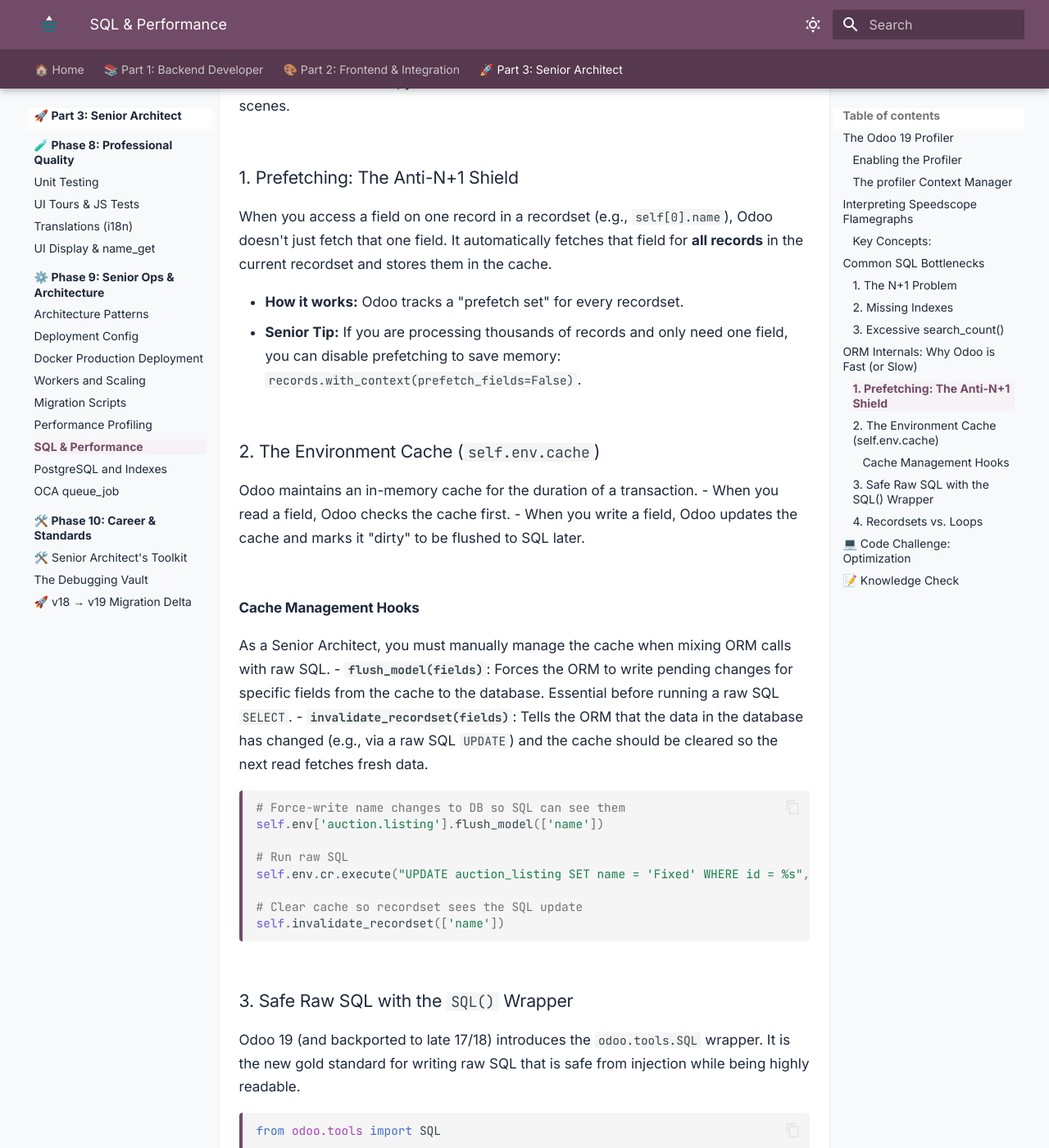
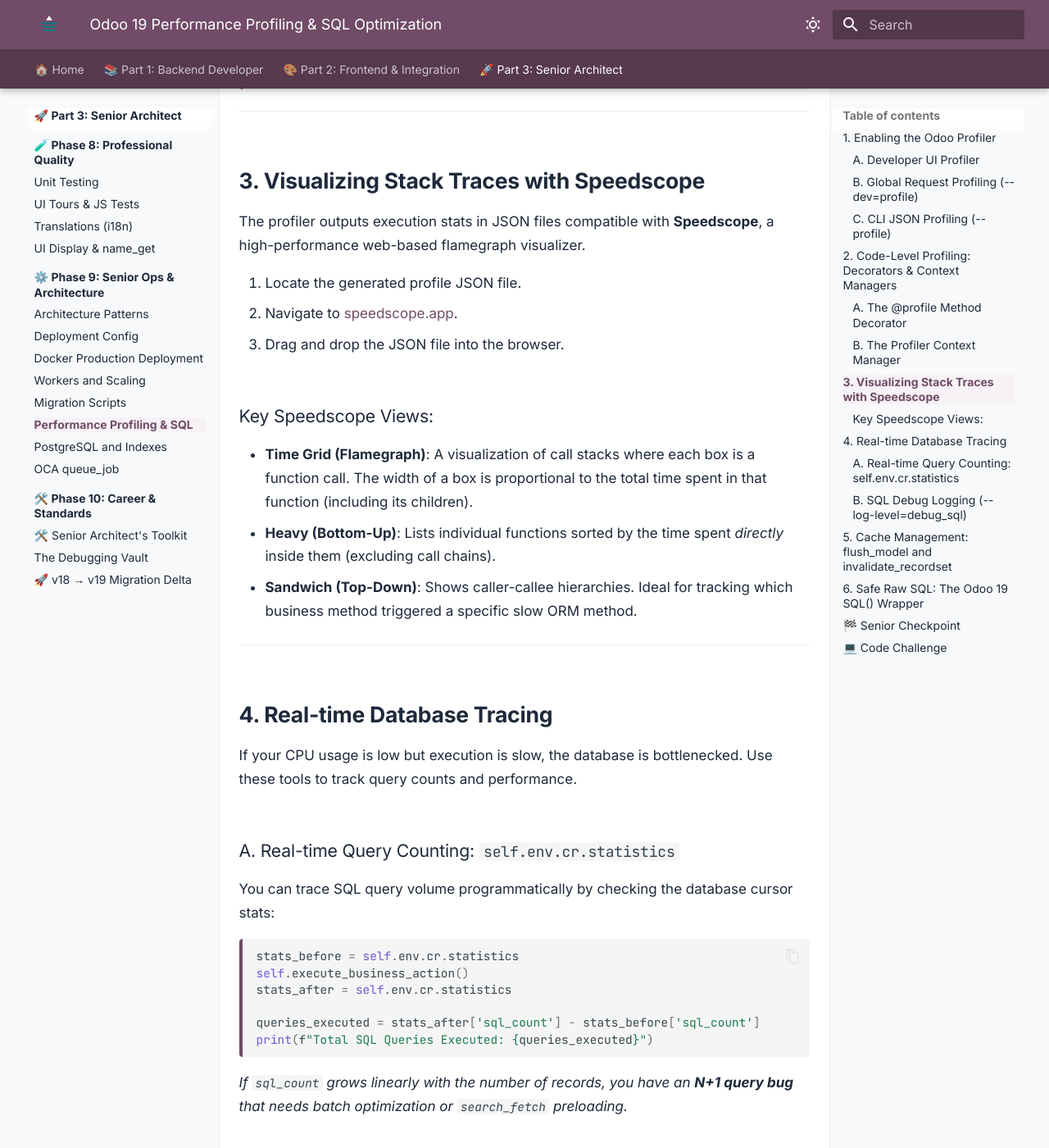
Before and after one commit to Kashyap-001/odoo19-docs, an MkDocs documentation site: the page built from docs/advanced/performance_profiling.md, in a window 1280 px wide and 1400 px high, scrolled down 2442 px. Shown: the whole window at 82% size. Built offline with MkDocs 1.6.1 and Material for MkDocs 9.7.7, drawn with Linux system fonts in a browser that asks for light colours; some of the changed text lies outside the part shown.

Commit message:
docs: reorganize navigation sequence to establish logical beginner-to-senior flow and unify performance profiling lessons

````diff
--- a/docs/advanced/performance_profiling.md
+++ b/docs/advanced/performance_profiling.md
@@ -1,186 +1,190 @@
+---
+title: Odoo 19 Performance Profiling & SQL Optimization
+description: Learn how to profile Odoo 19 applications using --dev=profile, the UI Profiler, speedscope flamegraphs, raw SQL wrappers, and cache management.
+---
+
 # Performance Profiling & SQL Optimization
 
-Master the art of identifying bottlenecks and squeezing every millisecond of performance out of Odoo 19.
+At scale, database query execution, memory inflation, and CPU blockages are the primary bottlenecks in any Odoo installation. A single slow request can lock worker threads and trigger a cascade of timeouts for all concurrent users.
+
+As a Senior Architect, you must know how to trace performance issues using Odoo's built-in Profiler, visualize stack traces with Speedscope, execute raw SQL safely, and manually orchestrate the Environment cache.
 
 ---
 
-## The Odoo 19 Profiler
+## 1. Enabling the Odoo Profiler
 
-Odoo 19 comes with a built-in profiler that provides deep insights into the execution time of your methods and the SQL queries they trigger.
+Odoo 19 offers multiple entry points to profile code execution, ranging from developer-mode UI toggles to command-line startup parameters.
 
-### Enabling the Profiler
-To enable the profiler in the web interface:
+### A. Developer UI Profiler
+To profile standard web requests directly from your browser:
 1. Activate **Developer Mode**.
-2. Click on the "bug" icon in the top right.
-3. Select **Enable Profiling**.
+2. Click the "bug" icon in the top right header.
+3. Select **Enable Profiling**. A speedometer icon will appear in the top-bar.
+4. Run your target business operations.
+5. Click the speedometer icon again, select **Disable Profiling**, and download the generated execution stats file.
 
-Alternatively, you can enable it for a specific request by adding `?profile=1` to the URL.
+*Pro-tip: You can append `?profile=1` to any Odoo URL hash to force profiling for that specific HTTP controller execution.*
 
-### The `profiler` Context Manager
-For surgical precision in your backend code, use the `profiler` context manager:
+### B. Global Request Profiling (`--dev=profile`)
+Start Odoo with the `--dev=profile` flag to profile every incoming HTTP request automatically:
+```bash
+python odoo-bin -c odoo.conf -d my_database --dev=profile
+```
+*   **Behavior**: When active, Odoo saves execution statistics files inside the Odoo data directory (typically `~/.local/share/Odoo/speedscope/`).
+*   **UI Integration**: It also displays the speedometer control in the developer top-bar.
 
+### C. CLI JSON Profiling (`--profile`)
+To profile the entire lifecycle of an Odoo session (including server boot, registry loading, and cron executions), launch Odoo with the `--profile` option:
+```bash
+python odoo-bin --profile -c odoo.conf -d my_database
+```
+This writes speedscope JSON files to the filesystem upon server termination.
+
+---
+
+## 2. Code-Level Profiling: Decorators & Context Managers
+
+For surgical precision in your custom backend code, you can profile specific methods or isolated execution blocks.
+
+### A. The `@profile` Method Decorator
+Decorate any model method to profile its execution every time it is invoked by the ORM:
+```python
+from odoo.tools.profiler import profile
+
+class AuctionListing(models.Model):
+    _inherit = 'auction.listing'
+
+    @profile
+    def action_calculate_winners(self):
+        # Complex calculation logic here
+        pass
+```
+
+### B. The `Profiler` Context Manager
+Instead of profiling an entire method (which may include standard reads and preparation), use the `Profiler` context manager to analyze an isolated block of code:
 ```python
 from odoo.tools.profiler import Profiler
 
-def my_heavy_method(self):
+def process_data(self):
+    # Standard setup
+    self._validate_records()
+
+    # Profile only the heavy database transaction block
     with Profiler():
-        # Your code here
-        result = self._process_data()
-    return result
+        self._execute_heavy_calculations()
 ```
 
 ---
 
-## Interpreting Speedscope Flamegraphs
+## 3. Visualizing Stack Traces with Speedscope
 
-Odoo's profiler generates results that can be exported to **Speedscope**, a high-performance web-based flamegraph visualizer.
+The profiler outputs execution stats in JSON files compatible with **Speedscope**, a high-performance web-based flamegraph visualizer.
 
-### Key Concepts:
-*   **Flamegraph:** A visualization of stack traces where each box represents a function. The width of the box represents the total time spent in that function (including its children).
-*   **Heavy (Bottom Up):** Identifies which functions are consuming the most time directly.
-*   **Sandwich (Top Down):** Shows the caller and callee relationship.
+1. Locate the generated profile JSON file.
+2. Navigate to [speedscope.app](https://www.speedscope.app/).
+3. Drag and drop the JSON file into the browser.
 
-!!! tip "Senior Insight"
-    Look for "wide" boxes that don't have many children—these are your "leaf" functions doing actual work and are often the best candidates for optimization.
+### Key Speedscope Views:
+*   **Time Grid (Flamegraph)**: A visualization of call stacks where each box is a function call. The width of a box is proportional to the total time spent in that function (including its children).
+*   **Heavy (Bottom-Up)**: Lists individual functions sorted by the time spent *directly* inside them (excluding call chains).
+*   **Sandwich (Top-Down)**: Shows caller-callee hierarchies. Ideal for tracking which business method triggered a specific slow ORM method.
 
 ---
 
-## Common SQL Bottlenecks
+## 4. Real-time Database Tracing
 
-Even with Odoo's powerful ORM, inefficient SQL patterns can cripple performance.
+If your CPU usage is low but execution is slow, the database is bottlenecked. Use these tools to track query counts and performance.
 
-### 1. The N+1 Problem
-Occurs when you loop over a recordset and access a relational field that hasn't been prefetched.
-*   **Symptom:** Hundreds of similar SELECT queries.
-*   **Fix:** Use `prefetch_fields` or ensure you are processing recordsets in batch.
+### A. Real-time Query Counting: `self.env.cr.statistics`
+You can trace SQL query volume programmatically by checking the database cursor stats:
+```python
+stats_before = self.env.cr.statistics
+self.execute_business_action()
+stats_after = self.env.cr.statistics
 
-### 2. Missing Indexes
-*   **Symptom:** Sequential scans on large tables.
-*   **Fix:** Add `index=True` to fields used frequently in search domains or as join keys.
+queries_executed = stats_after['sql_count'] - stats_before['sql_count']
+print(f"Total SQL Queries Executed: {queries_executed}")
+```
+*If `sql_count` grows linearly with the number of records, you have an **N+1 query bug** that needs batch optimization or `search_fetch` preloading.*
 
-### 3. Excessive `search_count()`
-*   **Symptom:** Unnecessary overhead just to check for existence.
-*   **Fix:** Use `search(limit=1)` if you only need to know if at least one record exists.
+### B. SQL Debug Logging (`--log-level=debug_sql`)
+Start the Odoo server with SQL logging active to inspect every query in the terminal log stream:
+```bash
+python odoo-bin -c odoo.conf -d my_database --log-level=debug_sql
+```
 
 ---
 
-## ORM Internals: Why Odoo is Fast (or Slow)
+## 5. Cache Management: `flush_model` and `invalidate_recordset`
 
-To be a Senior Architect, you must understand how the ORM handles data behind the scenes.
+Odoo maintains an in-memory cache for the duration of a database transaction (`self.env.cache`).
+*   **Read**: Reads the cache first before querying Postgres.
+*   **Write**: Updates the cache and marks the records "dirty" to be flushed to PostgreSQL later.
 
-### 1. Prefetching: The Anti-N+1 Shield
-When you access a field on one record in a recordset (e.g., `self[0].name`), Odoo doesn't just fetch that one field. It automatically fetches that field for **all records** in the current recordset and stores them in the cache.
-
-- **How it works:** Odoo tracks a "prefetch set" for every recordset.
-- **Senior Tip:** If you are processing thousands of records and only need one field, you can disable prefetching to save memory: `records.with_context(prefetch_fields=False)`.
-
-### 2. The Environment Cache (`self.env.cache`)
-Odoo maintains an in-memory cache for the duration of a transaction.
-- When you read a field, Odoo checks the cache first.
-- When you write a field, Odoo updates the cache and marks it "dirty" to be flushed to SQL later.
-
-#### Cache Management Hooks
-As a Senior Architect, you must manually manage the cache when mixing ORM calls with raw SQL.
-- **`flush_model(fields)`**: Forces the ORM to write pending changes for specific fields from the cache to the database. Essential before running a raw SQL `SELECT`.
-- **`invalidate_recordset(fields)`**: Tells the ORM that the data in the database has changed (e.g., via a raw SQL `UPDATE`) and the cache should be cleared so the next read fetches fresh data.
+When running raw SQL commands alongside ORM calls, Odoo's cache does not automatically sync. You must manage it manually using cache hooks.
 
 ```python
-# Force-write name changes to DB so SQL can see them
-self.env['auction.listing'].flush_model(['name'])
+# 1. Force the ORM to write pending cache changes to Postgres before running SQL
+self.env['auction.listing'].flush_model(['name', 'price'])
 
-# Run raw SQL
-self.env.cr.execute("UPDATE auction_listing SET name = 'Fixed' WHERE id = %s", [self.id])
+# 2. Run raw SQL command directly on the database
+self.env.cr.execute(
+    "UPDATE auction_listing SET price = price + 100 WHERE id = %s",
+    [self.id]
+)
 
-# Clear cache so recordset sees the SQL update
-self.invalidate_recordset(['name'])
+# 3. Invalidate the cache to force the next ORM read to query the database
+self.invalidate_recordset(['price'])
 ```
 
-### 3. Safe Raw SQL with the `SQL()` Wrapper
-Odoo 19 (and backported to late 17/18) introduces the `odoo.tools.SQL` wrapper. It is the new gold standard for writing raw SQL that is safe from injection while being highly readable.
+---
+
+## 6. Safe Raw SQL: The Odoo 19 `SQL()` Wrapper
+
+Executing raw SQL using cursor commands can expose your system to **SQL Injection** if parameters are concatenated. Odoo 19 introduces the declarative `SQL()` wrapper to prevent safety exploits while keeping raw queries composable and readable.
+
+> [!IMPORTANT]
+> Always wrap raw SQL query parameters using the `odoo.tools.SQL` class rather than formatting strings manually.
 
 ```python
 from odoo.tools import SQL
 
 def get_high_bids(self, limit):
+    # Safe from SQL injection! Parameters are escaped automatically by PostgreSQL
     query = SQL(
         "SELECT id FROM auction_bid WHERE amount > %s LIMIT %s",
-        5000, limit
+        5000,
+        limit
     )
     self.env.cr.execute(query)
     return self.env.cr.fetchall()
 ```
-!!! success "Why use SQL()?"
-    It prevents accidental SQL injection by automatically handling parameter escaping and allowing you to compose complex queries by nesting `SQL()` objects.
 
 ---
 
-### 4. Recordsets vs. Loops
-Always prefer **Set Operations** over manual Python loops.
-- **Bad:** `[r.id for r in records if r.state == 'open']`
-- **Good:** `records.filtered(lambda r: r.state == 'open').ids`
-- **Why?** Set operations are implemented in optimized C/Python and better utilize Odoo's prefetching logic.
+## 🏁 Senior Checkpoint
+
+*   **Key Concept**: Use `--dev=profile` to capture global request patterns and Speedscope flamegraphs to pinpoint the exact functions responsible for performance bottlenecks.
+*   **Architect Insight**: When bypassing the ORM for raw SQL, always sequence your transactions: **Flush ORM Cache** -> **Run SQL Wrapper** -> **Invalidate ORM Cache**.
+*   **Verify Your Knowledge**: Why should you write raw SQL using `SQL()` instead of `f"SELECT * FROM table WHERE id = {self.id}"`? (Answer: String formatting leaves the code vulnerable to SQL injection. The `SQL()` wrapper sanitizes and parameters-binds the inputs safely).
 
 ---
 
-## 💻 Code Challenge: Optimization
+## 💻 Code Challenge
 
-Rewrite the following inefficient method using Odoo 19 best practices.
+**Complete the code sequence to flush, run a raw query safely, and invalidate the ORM cache:**
 
-```python
-# Inefficient Version
-def calculate_totals(self):
-    for record in self:
-        # This triggers a query for every iteration!
-        lines = self.env['auction.bid'].search([('listing_id', '=', record.id)])
-        record.total_bids = len(lines)
-```
+<div class="code-challenge">
+<pre><code># Flush cache
+self.env['auction.bid'].<input type="text" class="quiz-input-inline w-180" data-answer="flush_model(['amount'])">
 
-??? tip "Solution"
-    ```python
-    # Optimized Version using read_group
-    def calculate_totals(self):
-        # Batch fetch counts for all records in one query
-        bid_data = self.env['auction.bid'].read_group(
-            [('listing_id', 'in', self.ids)],
-            ['listing_id'],
-            ['listing_id']
-        )
-        mapped_data = {d['listing_id'][0]: d['listing_id_count'] for d in bid_data}
-        for record in self:
-            record.total_bids = mapped_data.get(record.id, 0)
-    ```
+# Run safe query
+query = SQL("UPDATE auction_bid SET amount = 500 WHERE id = %s", self.id)
+self.env.cr.execute(query)
 
----
-
-## 📝 Knowledge Check
-
-<div class="quiz-container">
-  <div class="quiz-question">1. Which tool does Odoo 19 use to visualize profiling data?</div>
-  <input type="text" class="quiz-input" placeholder="Type your answer here...">
-  <button class="quiz-check" data-answer="Speedscope" onclick="checkQuiz(this)">Check Answer</button>
-  <div class="quiz-result"></div>
+# Invalidate cache
+self.<input type="text" class="quiz-input-inline w-200" data-answer="invalidate_recordset(['amount'])">
+</code></pre>
+<button class="quiz-check" onclick="checkCodeChallenge(this)">Check Code</button>
+<div class="quiz-result"></div>
 </div>
-
-<div class="quiz-container">
-  <div class="quiz-question">2. What attribute should you add to a field to improve search performance on large datasets?</div>
-  <input type="text" class="quiz-input" placeholder="Type your answer here...">
-  <button class="quiz-check" data-answer="index=True" onclick="checkQuiz(this)">Check Answer</button>
-  <div class="quiz-result"></div>
-</div>
-
-<div class="quiz-container">
-  <div class="quiz-question">3. How can you enable profiling for a specific URL request?</div>
-  <input type="text" class="quiz-input" placeholder="Type your answer here...">
-  <button class="quiz-check" data-answer="By adding ?profile=1 to the URL." onclick="checkQuiz(this)">Check Answer</button>
-  <div class="quiz-result"></div>
-</div>
-
----
-
-<div class="feedback-container">
-    <span class="feedback-label">Was this page helpful?</span>
-    <div class="feedback-buttons">
-        <button class="feedback-btn" onclick="sendFeedback(true)">👍 Yes</button>
-        <button class="feedback-btn" onclick="sendFeedback(false)">👎 No</button>
-    </div>
-</div>
--- a/docs/migration/profiling.md
+++ /dev/null
@@ -1,121 +0,0 @@
-# Performance Profiling in Odoo
-
-Odoo 19 includes sophisticated tools to identify slow queries, heavy methods, and N+1 bottlenecks. As a Senior Architect, profiling is your first step before any refactoring.
-
-## Using the Odoo Profiler
-
-The built-in profiler can be triggered via the UI or the CLI.
-
-### Dev Mode Profiling (`--dev=profile`)
-Starting Odoo with the `--dev=profile` flag enables automatic request profiling globally.
-
-```bash
-python odoo-bin -c odoo.conf -d my_database --dev=profile
-```
-*   **Behavior**: When active, Odoo profiles every HTTP request. When the request finishes, it saves the execution statistics file under a `speedscope` folder inside your Odoo data directory (e.g., `~/.local/share/Odoo/speedscope/`).
-*   **UI Trigger**: It also injects a profiling icon (the "speedometer") in the developer top-bar in the web interface, letting you easily start/stop tracing.
-
-### CLI JSON Profiling (`--profile`)
-Run Odoo with the `--profile` flag to save speedscope JSON performance files for the entire boot and run session:
-```bash
-python odoo-bin --profile -c odoo.conf -d my_db
-```
-
-### Code-Level Profiling
-You can profile specific methods using the `profile` decorator.
-
-```python
-from odoo.tools.profiler import profile
-
-class AuctionListing(models.Model):
-    _inherit = 'auction.listing'
-
-    @profile
-    def action_calculate_winners(self):
-        # Your complex logic here
-        pass
-```
-
-!!! tip "Architect Tip: SQL Logging"
-    If the profiler shows slow execution but low CPU usage, you likely have a database bottleneck. Use `--log-level=debug_sql` to see every query Odoo executes and look for duplicate queries (N+1 problem).
-
-## Identifying Bottlenecks
-
-### 1. The N+1 Query Problem
-The most common performance killer. It occurs when you loop over a recordset and access a relational field in each iteration.
-
-**Bad Code:**
-```python
-for listing in listings:
-    print(listing.seller_id.name) # Triggers a query for every listing
-```
-
-**Good Code:**
-```python
-# Prefetching handles this automatically in most cases,
-# but for complex logic, use .read() or .mapped()
-seller_names = listings.mapped('seller_id.name')
-```
-
-### 2. Cache Invalidation
-Heavy writes can invalidate the Odoo cache, forcing subsequent reads to hit the database.
-*   **Strategy:** Group `write()` calls into a single call whenever possible.
-
-## Analyzing the Report
-
-Odoo 19 supports **Speedscope**, a high-performance web-based flamegraph visualizer.
-
-1.  Capture the profile output.
-2.  Open [speedscope.app](https://www.speedscope.app/).
-3.  Drop your JSON file to see the execution stack.
-
-!!! tip "Architect Tip: Memory Profiling"
-    For memory leaks, use the `tracemalloc` library or the `psutil` integration in Odoo. Large imports should be processed in batches using `cr.commit()` every ~1000 records to keep the memory footprint stable.
-
----
-
-## Senior: Real-time Performance Debugging
-
-### 1. `self.env.cr.statistics`
-In Odoo 19, you can inspect the current cursor's statistics to see exactly how many SQL commands have been sent during the current request.
-
-```python
-stats_before = self.env.cr.statistics
-# ... your code ...
-stats_after = self.env.cr.statistics
-print(f"Queries executed: {stats_after['sql_count'] - stats_before['sql_count']}")
-```
-
-### 2. The Profiler Context Manager
-Instead of the `@profile` decorator (which profiles the whole method), use the context manager for "surgical" profiling of a specific block of code.
-
-```python
-from odoo.tools.profiler import Profiler
-
-with Profiler():
-    # Only this block will be profiled
-    self._process_heavy_data()
-```
-
-!!! success "Architect Tip: The 'N+1' Detector"
-    If your `sql_count` increases linearly with the number of records you are processing, you have an N+1 bug. Use `search_fetch()` to pre-load the necessary fields and flatten the query count.
-
----
-
-## 🏁 Senior Checkpoint
-*   **Key Concept:** Profiling identifies execution bottlenecks using speedscope or raw SQL logs.
-*   **Architect Insight:** `self.env.cr.statistics` is your best friend for real-time debugging of SQL-heavy methods.
-*   **Verify Your Knowledge:** What is a Flamegraph? (Answer: A visual representation of call stacks that shows which methods are consuming the most time).
-
-!!! success "Next Step"
-    Course Complete! Review your [Progress Dashboard](../dashboard.md) to claim your Senior Architect title.
-
----
-
-<div class="feedback-container">
-    <span class="feedback-label">Was this page helpful?</span>
-    <div class="feedback-buttons">
-        <button class="feedback-btn" onclick="sendFeedback(true)">👍 Yes</button>
-        <button class="feedback-btn" onclick="sendFeedback(false)">👎 No</button>
-    </div>
-</div>
--- a/mkdocs.yml
+++ b/mkdocs.yml
@@ -116,7 +116,6 @@
   - "📚 Part 1: Backend Developer":
       - "🚀 Phase 1: Foundations":
           - "Odoo 19 Architecture": foundation/architecture.md
-          - "AbstractModel Pattern": advanced/abstract_models.md
           - "Setup Environment": foundation/setup.md
           - "Addon Anatomy": foundation/structure.md
           - "Defining Models": foundation/models.md
@@ -127,6 +126,7 @@
           - "Search View & Search Panel": foundation/search_view.md
       - "🧩 Phase 2: Inheritance":
           - "Inheritance Masterclass": business/inheritance.md
+          - "AbstractModel Pattern": advanced/abstract_models.md
           - "Core Mixins (Chatter & Activities)": business/mixins.md
           - "XPath & View Overrides": foundation/xpath.md
           - "Record Rules (Row-level Security)": business/rules.md
@@ -140,16 +140,16 @@
           - "State Initialization (default_get)": crud/state_initialization.md
           - "create() Multi": crud/create.md
           - "read() & browse()": crud/read.md
+          - "Search & Domains": search/search.md
+          - "search_fetch() [New v19]": crud/search_fetch.md
           - "Lookups & name_search": crud/lookups_names.md
           - "write() method": crud/write.md
           - "copy() & copy_data()": crud/copy.md
           - "Relational Commands (Command)": crud/relational_commands.md
+          - "Deleting Records (unlink)": crud/unlink.md
           - "Batch Operations": crud/batch_operations.md
           - "Prefetching Mechanism": advanced/prefetching.md
           - "Performance & Set Operations": search/performance_optimization.md
-          - "Deleting Records (unlink)": crud/unlink.md
-          - "Search & Domains": search/search.md
-          - "search_fetch() [New v19]": crud/search_fetch.md
           - "Unique Sequences (ir.sequence)": business/sequences.md
       - "🧠 Phase 4: Business Intelligence":
           - "Decorators (@api)": advanced/decorators.md
@@ -192,8 +192,7 @@
           - "Docker Production Deployment": deployment/docker.md
           - "Workers and Scaling": deployment/scaling.md
           - "Migration Scripts": migration/scripts.md
-          - "Performance Profiling": migration/profiling.md
-          - "SQL & Performance": advanced/performance_profiling.md
+          - "Performance Profiling & SQL": advanced/performance_profiling.md
           - "PostgreSQL and Indexes": advanced/postgresql_indexes.md
           - "OCA queue_job": advanced/queue_job.md
       - "🛠️ Phase 10: Career & Standards":
````
Also changed, not shown: docs/migration/scripts.md (+1 -1 lines).
